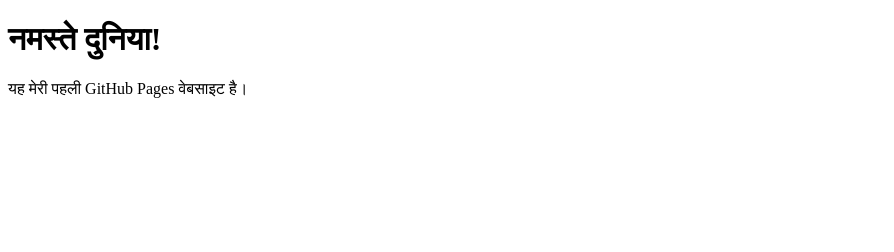
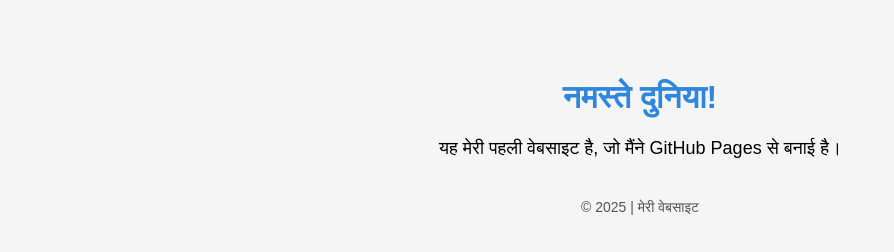
Before and after one commit to yash9758/MyWeb, a plain HTML site: page index.html in a window 1280 px wide. Shown: the whole page, without its empty margins (0-894 px from the left). Drawn offline with Linux system fonts and the light colour scheme.

Commit message:
index.html

```diff
--- a/index.html
+++ b/index.html
@@ -1,11 +1,36 @@
-<!-- index.html -->
 <!DOCTYPE html>
-<html>
+<html lang="hi">
 <head>
+  <meta charset="UTF-8">
+  <meta name="viewport" content="width=device-width, initial-scale=1.0">
+  <meta name="description" content="यह मेरी पहली वेबसाइट है।">
   <title>मेरी पहली वेबसाइट</title>
+  <style>
+    body {
+      font-family: Arial, sans-serif;
+      background: #f5f5f5;
+      text-align: center;
+      padding: 50px;
+    }
+    h1 {
+      color: #2e86de;
+    }
+    p {
+      font-size: 18px;
+    }
+    footer {
+      margin-top: 40px;
+      font-size: 14px;
+      color: #555;
+    }
+  </style>
 </head>
 <body>
   <h1>नमस्ते दुनिया!</h1>
-  <p>यह मेरी पहली GitHub Pages वेबसाइट है।</p>
+  <p>यह मेरी पहली वेबसाइट है, जो मैंने GitHub Pages से बनाई है।</p>
+
+  <footer>
+    &copy; 2025 | मेरी वेबसाइट
+  </footer>
 </body>
 </html>
```
